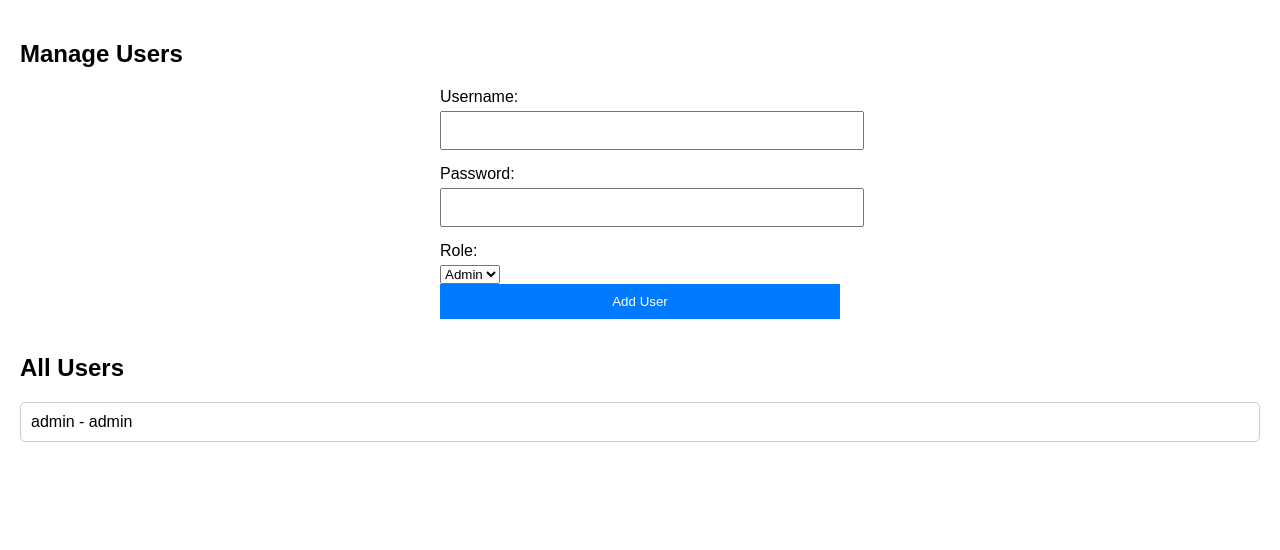
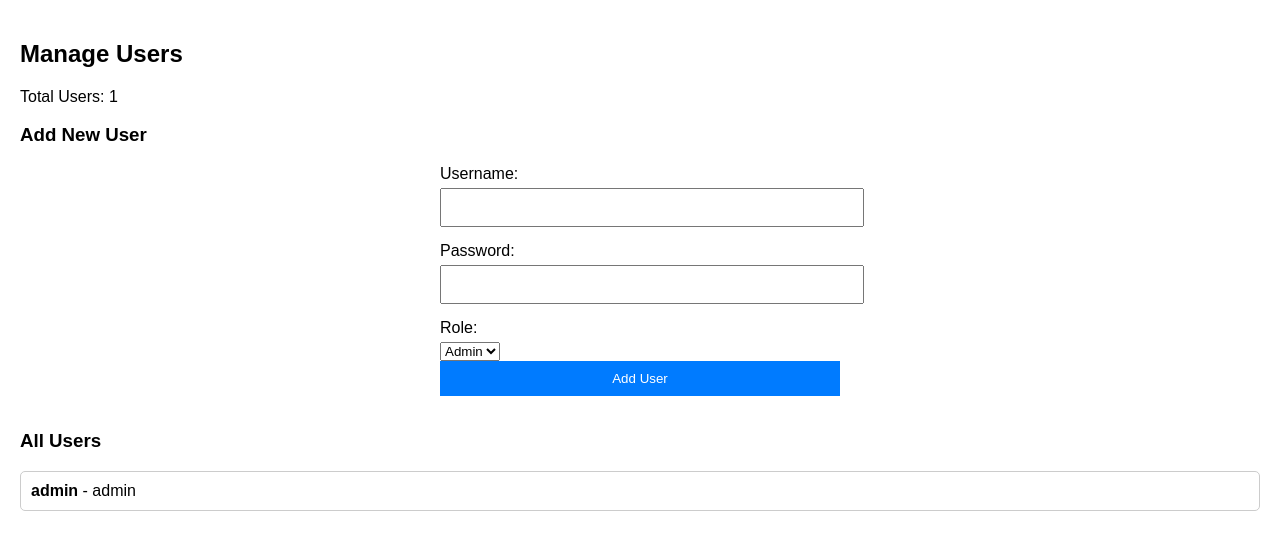
Before and after one commit to SyedThahir/InventoryManagement, a Flask app: page /admin in a window 1280 px wide. Shown: the part 118-668 px from the top of the page. Run offline with Flask 3, Linux system fonts and the light colour scheme; a user stored in the database is signed in; data that the repository does not hold is empty; parts of the project's set-up code (start-up, migrations or seed data) failed here and were passed over.

Commit message:
Update admin_dashboard.html

```diff
--- a/templates/admin_dashboard.html
+++ b/templates/admin_dashboard.html
@@ -20,6 +20,10 @@
 
     <main>
         <h2>Manage Users</h2>
+
+        <p>Total Users: {{ users|length }}</p>
+
+        <h3>Add New User</h3>
         <form method="POST" action="{{ url_for('admin_dashboard') }}">
             <label for="username">Username:</label>
             <input type="text" id="username" name="username" required>
@@ -36,13 +40,13 @@
             <button type="submit">Add User</button>
         </form>
 
-        <h2>All Users</h2>
+        <h3>All Users</h3>
         <ul>
             {% for user in users %}
             <li>
-                {{ user.Username }} - {{ user.Role }}
+                <strong>{{ user.Username }}</strong> - {{ user.Role }}
                 {% if user.Username != 'admin' %}
-                <form method="POST" action="{{ url_for('delete_user', user_id=user.UserID) }}" style="display:inline;">
+                <form method="POST" action="{{ url_for('delete_user', user_id=user.UserID) }}" style="display:inline;" onsubmit="return confirm('Are you sure you want to delete this user?');">
                     <button type="submit">Delete</button>
                 </form>
                 {% endif %}
```
